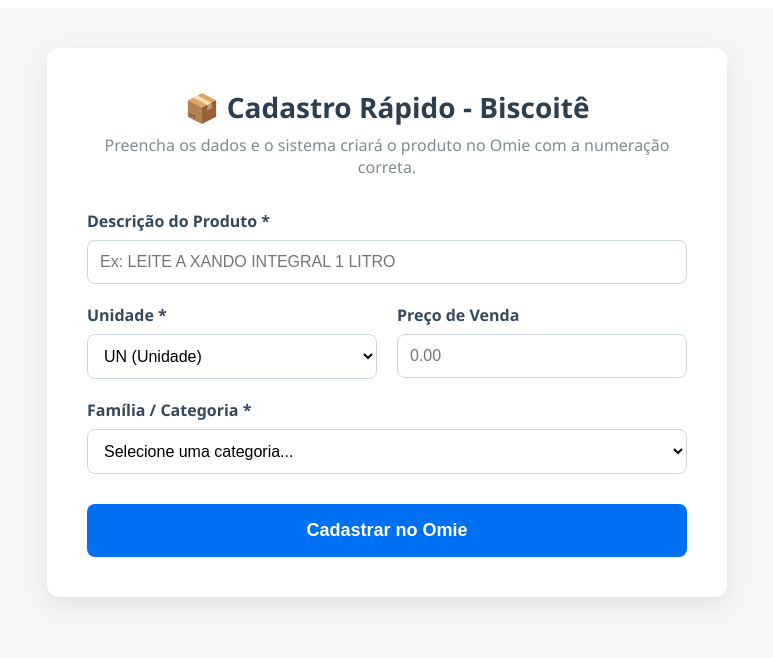
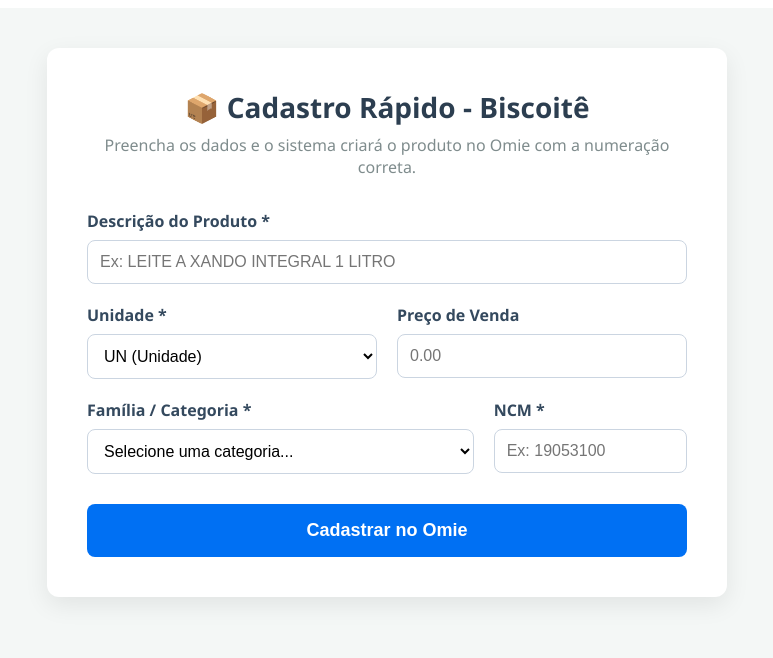
Before and after one commit to Suporte-Biscoite/skbiscoite, a React (Vite) app: page / in a window 1280 px wide. Shown: the top 658 px of the page, without its empty margins (253-1026 px from the left). Built offline with nearby package versions, Linux system fonts and the light colour scheme.

Commit message:
Adiciona campo NCM obrigatorio pro Omie

```diff
--- a/src/App.jsx
+++ b/src/App.jsx
@@ -1,12 +1,12 @@
 import { useState } from 'react';
 
 function App() {
-  // Estado do formulário
   const [formData, setFormData] = useState({
     descricao: '',
     unidade: 'UN',
     preco: '',
-    prefixo: ''
+    prefixo: '',
+    ncm: '' // <-- Campo NCM adicionado aqui
   });
 
   const [carregando, setCarregando] = useState(false);
@@ -41,14 +41,13 @@ function App() {
   };
 
   const cadastrarProduto = async (e) => {
-    e.preventDefault(); // Evita recarregar a página
+    e.preventDefault();
     setCarregando(true);
     setErro(null);
     setSucesso(null);
     let todosCodigosAcomulados = [];
 
     try {
-      // 1. Busca as páginas para achar o gap (mesma lógica super rápida de antes)
       setStatusTexto("Calculando próximo SKU livre...");
       const res1 = await fetch(`/api/codigos?pagina=1&t=${new Date().getTime()}`);
       if (!res1.ok) throw new Error("Erro na varredura inicial do Omie");
@@ -70,11 +69,9 @@ function App() {
         }
       }
 
-      // 2. Acha o código exato
       const codigoGerado = descobrirProximoCodigo(todosCodigosAcomulados, formData.prefixo);
       setStatusTexto(`Código ${codigoGerado} encontrado! Enviando para o Omie...`);
 
-      // 3. Manda os dados preenchidos para a nossa NOVA API de cadastro
       const resCadastro = await fetch('/api/cadastrar', {
         method: 'POST',
         headers: { 'Content-Type': 'application/json' },
@@ -82,15 +79,18 @@ function App() {
           codigo: codigoGerado,
           descricao: formData.descricao,
           unidade: formData.unidade,
-          preco: formData.preco
+          preco: formData.preco,
+          ncm: formData.ncm // <-- Enviando o NCM pro back-end
         })
       });
 
-      if (!resCadastro.ok) throw new Error("Falha ao salvar o produto no Omie.");
+      if (!resCadastro.ok) {
+        const errData = await resCadastro.json();
+        throw new Error(errData.error || "Falha ao salvar o produto no Omie.");
+      }
 
-      // Sucesso total! Limpa o formulário.
       setSucesso(`Produto criado com sucesso! O SKU gerado foi: ${codigoGerado}`);
-      setFormData({ descricao: '', unidade: 'UN', preco: '', prefixo: '' });
+      setFormData({ descricao: '', unidade: 'UN', preco: '', prefixo: '', ncm: '' });
 
     } catch (error) {
       console.error(error);
@@ -115,8 +115,7 @@ function App() {
           <div>
             <label style={{ display: 'block', fontWeight: '600', color: '#34495e', marginBottom: '8px' }}>Descrição do Produto *</label>
             <input
-              required
-              type="text" name="descricao" value={formData.descricao} onChange={handleChange}
+              required type="text" name="descricao" value={formData.descricao} onChange={handleChange}
               placeholder="Ex: LEITE A XANDO INTEGRAL 1 LITRO" disabled={carregando}
               style={{ width: '100%', padding: '12px', fontSize: '16px', borderRadius: '8px', border: '1px solid #cbd5e1', boxSizing: 'border-box' }}
             />
@@ -147,7 +146,8 @@ function App() {
             </div>
           </div>
 
-          <div>
+          <div style={{ display: 'flex', gap: '20px' }}>
+            <div style={{ flex: 2 }}>
               <label style={{ display: 'block', fontWeight: '600', color: '#34495e', marginBottom: '8px' }}>Família / Categoria *</label>
               <select
                 required name="prefixo" value={formData.prefixo} onChange={handleChange} disabled={carregando}
@@ -159,6 +159,16 @@ function App() {
                 <option value="500">CESTAS</option>
                 <option value="700">ENTRADA DE NOTAS</option>
               </select>
+            </div>
+
+            <div style={{ flex: 1 }}>
+              <label style={{ display: 'block', fontWeight: '600', color: '#34495e', marginBottom: '8px' }}>NCM *</label>
+              <input
+                required type="text" name="ncm" value={formData.ncm} onChange={handleChange}
+                placeholder="Ex: 19053100" disabled={carregando}
+                style={{ width: '100%', padding: '12px', fontSize: '16px', borderRadius: '8px', border: '1px solid #cbd5e1', boxSizing: 'border-box' }}
+              />
+            </div>
           </div>
 
           <button
```
Also changed, not shown: api/cadastrar.js (+9 -8 lines). Lines whose indentation alone changed are shown as unchanged.
